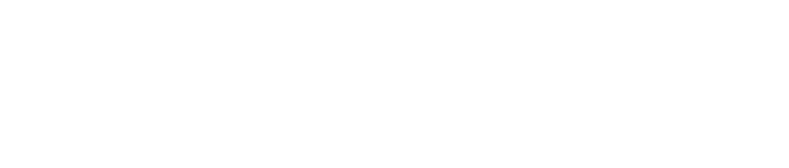
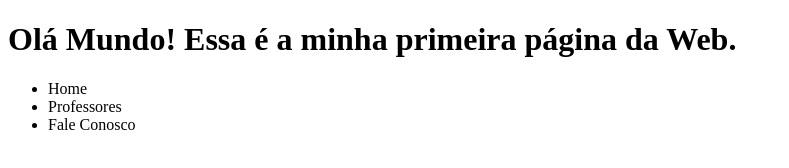
Before and after one commit to WesCarvalho/Meus-primeiros-HTML, a plain HTML site: page index.html in a window 1280 px wide. Shown: the whole page, without its empty margins (0-789 px from the left). Drawn offline with Linux system fonts and the light colour scheme.

Commit message:
Header com menu

```diff
--- a/index.html
+++ b/index.html
@@ -4,4 +4,16 @@
         <meta charset="utf-8"/>
         <title>Olá Mundo!</title>
     </head>
+    <body>
+        <header>
+            <h1>Olá Mundo! Essa é a minha primeira página da Web.</h1>
+            <nav>
+                <ul>
+                    <li>Home</li>
+                    <li>Professores</li>
+                    <li>Fale Conosco</li>
+                </ul>
+            </nav>
+        </header>
+    </body>
 </html>
```
